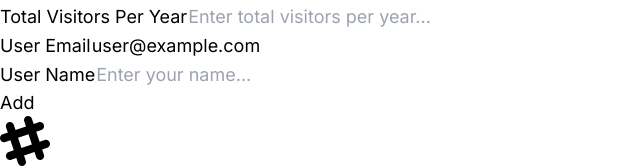
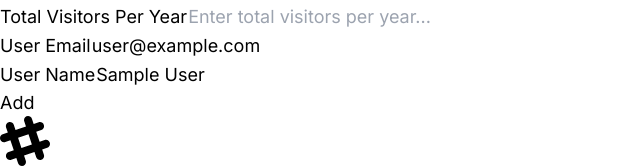
Before and after one commit to Israfil6580/EuroGuide_Client, a React (Vite) app: page /add_tourists_spot in a window 1280 px wide. Shown: the part 7086-7254 px from the top of the page, without its empty margins (0-640 px from the left). Built offline with nearby package versions, Linux system fonts and the light colour scheme; no server answers; sample sign-in values are in the browser's storage; a web font is replaced by a local one.

Commit message:
set username as gmail displayname

```diff
--- a/src/pages/add_tourists/Add_tourists.jsx
+++ b/src/pages/add_tourists/Add_tourists.jsx
@@ -91,7 +91,7 @@ const AddTourists = () => {
                             </div>
                             <div>
                                 <label>User Name</label>
-                                <input type="text" id="user_name" name="user_name" className="block w-full rounded-md border-0 py-1.5 glassmorphism focus:ring-2 outline-none px-4 sm:text-sm sm:leading-6" placeholder="Enter your name..." required />
+                                <input type="text" id="user_name" name="user_name" className="block w-full rounded-md border-0 py-1.5 glassmorphism focus:ring-2 outline-none px-4 sm:text-sm sm:leading-6" placeholder="Enter your name..." defaultValue={users && users.displayName} readOnly />
                             </div>
                         </div>
 
```
